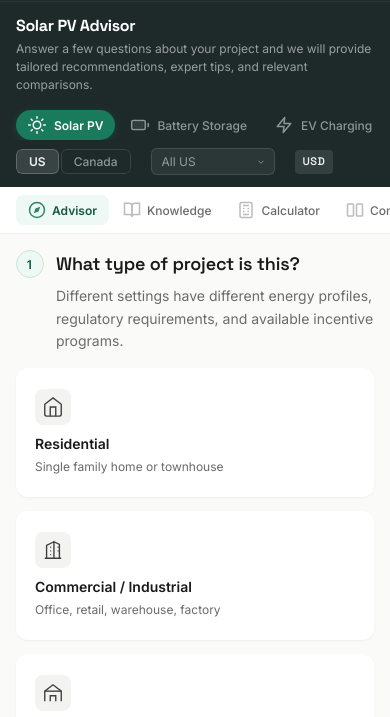
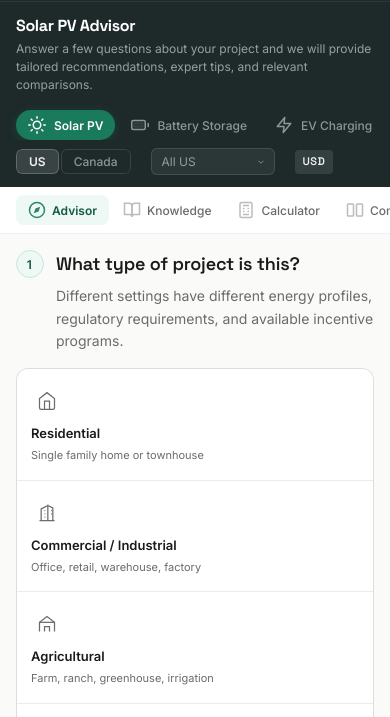
Before and after one commit to joshuastr/renewables-wizard, a website built with Vite: page index.html in a window 390 px wide. Shown: the part 68-785 px from the top of the page. Built offline with nearby package versions, Linux system fonts and the light colour scheme.

Commit message:
Redesign wizard options: flat bordered grid, no shadows, widen container to 1100px

```diff
--- a/src/css/responsive.css
+++ b/src/css/responsive.css
@@ -129,21 +129,21 @@
     }
 
     .wizard-option {
-        padding: 20px 18px
+        padding: 16px 14px
     }
 
     .wizard-option-icon {
-        width: 36px;
-        height: 36px;
-        margin-bottom: 10px
+        width: 32px;
+        height: 32px;
+        margin-bottom: 8px
     }
 
     .wizard-option-label {
-        font-size: 14px
+        font-size: 13px
     }
 
     .wizard-option-desc {
-        font-size: 12px
+        font-size: 11px
     }
 }
 
--- a/src/css/wizard.css
+++ b/src/css/wizard.css
@@ -1,6 +1,6 @@
 /* Wizard */
 .wizard-container {
-    max-width: 840px;
+    max-width: 1100px;
     margin: 0 auto
 }
 
@@ -37,41 +37,40 @@
 
 .wizard-options {
     display: grid;
-    grid-template-columns: repeat(auto-fill, minmax(240px, 1fr));
-    gap: 14px
+    grid-template-columns: repeat(auto-fill, minmax(200px, 1fr));
+    gap: 1px;
+    background: var(--border);
+    border: 1px solid var(--border);
+    border-radius: var(--radius-md);
+    overflow: hidden
 }
 
 .wizard-option {
     background: var(--bg-white);
-    border: 1px solid transparent;
-    border-radius: var(--radius-md);
-    padding: 28px 24px;
+    border: none;
+    border-radius: 0;
+    padding: 22px 20px;
     cursor: pointer;
-    transition: all var(--transition);
+    transition: background 0.15s ease;
     text-align: left;
     font-family: var(--font-body);
-    color: var(--ink);
-    box-shadow: var(--shadow-sm)
+    color: var(--ink)
 }
 
 .wizard-option:hover {
-    transform: translateY(-2px);
-    box-shadow: var(--shadow-md)
+    background: var(--bg-subtle)
 }
 
 .wizard-option:active {
-    transform: translateY(0);
-    box-shadow: var(--shadow-sm)
+    background: var(--bg-hover)
 }
 
 .wizard-option.selected {
-    background: var(--accent-light);
-    border-color: var(--accent);
-    box-shadow: 0 0 0 1px var(--accent)
+    background: var(--accent-light)
 }
 
 .wizard-option:hover:not(.selected) {
-    box-shadow: inset 3px 0 0 var(--accent-mid), var(--shadow-md)
+    background: var(--bg-subtle)
 }
 
 .wizard-option.selected .wizard-option-label {
@@ -79,25 +78,24 @@
 }
 
 .wizard-option-icon {
-    margin-bottom: 14px;
+    margin-bottom: 10px;
     display: flex;
     align-items: center;
     justify-content: center;
-    width: 44px;
-    height: 44px;
+    width: 36px;
+    height: 36px;
     border-radius: var(--radius-sm);
-    background: var(--bg-subtle);
-    color: var(--ink-2);
+    background: transparent;
+    color: var(--ink-3);
     font-size: 0
 }
 
 .wizard-option-icon svg {
-    width: 22px;
-    height: 22px
+    width: 20px;
+    height: 20px
 }
 
 .wizard-option.selected .wizard-option-icon {
-    background: var(--accent-light);
     color: var(--accent-dark)
 }
 
```
